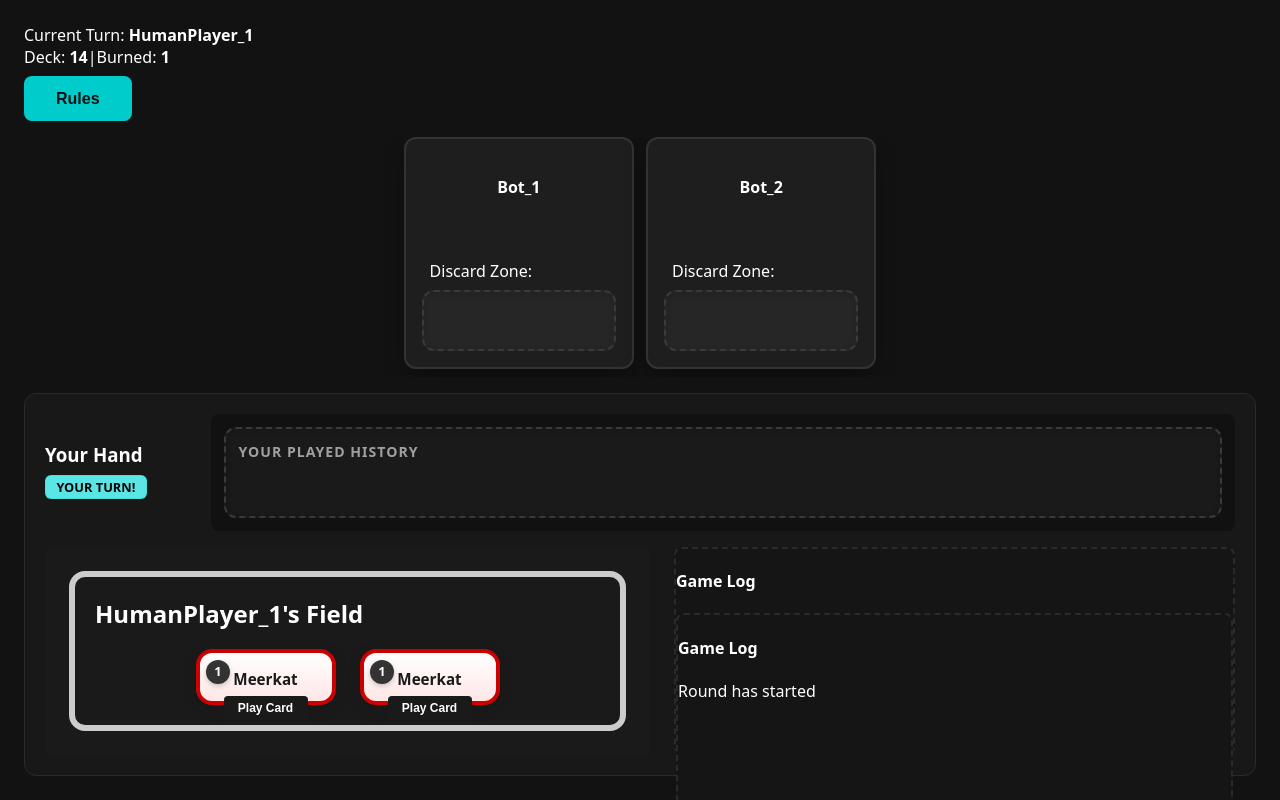
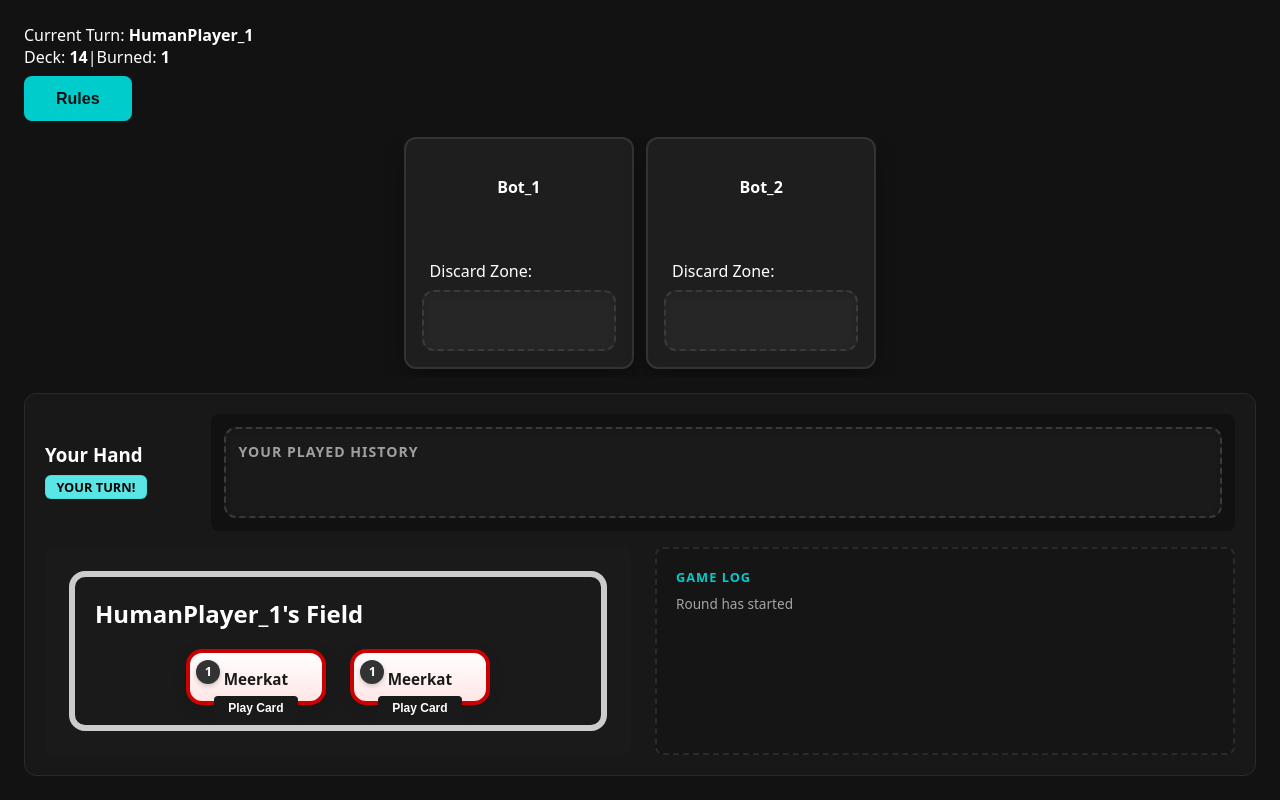
Before and after one commit to KyleCodeRespecter/ZooDeduce, a React (Vite) app: page / in a window 1280 px wide. Both pictures are taken after a click on the button "Play Game". Built offline with nearby package versions, Linux system fonts and the light colour scheme.

Commit message:
Cleaning up log styling by adding padding and scrollability. Adjusting games logs. Stag beetle logs are still having some issues

```diff
--- a/src/engine/game.manager.ts
+++ b/src/engine/game.manager.ts
@@ -132,10 +132,6 @@ export function handleCardPlayPipeline(
           validTargetIds,
           playedCard,
         );
-        if (finalTargetId)
-        {
-          finalGuess = CardType.Owl // default
-        }
       } else {
         finalTargetId = validTargetIds[0]; // Human auto-bypass selects the lone target
       }
@@ -153,6 +149,16 @@ export function handleCardPlayPipeline(
   activePlayer.discardPile.push(playedCard.type);
   nextState.activeTargetRequest = null;
 
+  // Run the memory audit before executing effect rules, capturing the exact state of the board
+  auditBotMemoriesOnCardPlay(nextState, activePlayer, playedCard.type);
+  if (
+    activePlayer.isBot &&
+    playedCard.type === CardType.Meerkat &&
+    finalTargetId
+  ) {
+    finalGuess = calculateSmartBotGuess(nextState, activePlayer, finalTargetId);
+  }
+
   appendLogToFeed(
     nextState,
     activePlayer.name,
@@ -162,18 +168,16 @@ export function handleCardPlayPipeline(
     finalGuess ? CardType[finalGuess] : null,
   );
 
-  // Run the memory audit before executing effect rules, capturing the exact state of the board
-  auditBotMemoriesOnCardPlay(nextState, activePlayer, playedCard.type);
 
   if (finalTargetId || !playedCard.requiresTarget) {
-    if (activePlayer.isBot) {
-      finalGuess = calculateSmartBotGuess(nextState, activePlayer, finalTargetId);
-    }
     executeCardEffectRules(nextState, playedCard, finalTargetId, finalGuess);
   }
 
   const evaluatedState = evaluateAndFinalizeMatch(nextState);
-  if (evaluatedState.winnerId) return evaluatedState;
+  if (evaluatedState.winnerId) {
+    logNewEliminations(currentSnapshot, evaluatedState)
+    return evaluatedState;
+  }
 
   // checking the evaluated state of the beaver card
   if (evaluatedState.cardSelectRequest !== null) {
@@ -201,30 +205,18 @@ export function handleCardPlayPipeline(
 
     if (!isHumanInvolved) {
       gameLogger.log(
-        `[AI SHOWDOWN BYPASS]: Pure Bot-vs-Bot duel detected. Resolving instantly in background.`,
+        `[AI SHOWDOWN BYPASS]: Pure Bot-vs-Bot duel detected. Resolving.`,
       );
-      const challenger = evaluatedState.players.find(
-        (p) => p.id === showdown.challengerId,
-      );
-      const opponent = evaluatedState.players.find(
-        (p) => p.id === showdown.targetId,
-      );
-
       let resolvedState = handleShowdownElimination(evaluatedState);
-      appendLogToFeed(
-        resolvedState,
-        challenger?.name || 'unknown',
-        CardType.StagBeetle,
-        'ELIMINATION',
-        opponent?.name || 'unknown',
-      );
 
       advanceTurnRotation(resolvedState);
+      logNewEliminations(currentSnapshot, resolvedState);
       return resolvedState;
     }
     gameLogger.log(
       `[ENGINE FREEZE]: Human participant detected in showdown duel. Halting turn index loop rotations.`,
     );
+    logNewEliminations(currentSnapshot, evaluatedState);
     return evaluatedState;
   }
 
@@ -247,6 +239,7 @@ export function handleCardPlayPipeline(
   // generic turn advancement. Other states should eventually end here
   advanceTurnRotation(evaluatedState);
   gameLogger.log(`human has moved turn to : ${evaluatedState.players[evaluatedState.currentPlayerIndex]}`);
+  logNewEliminations(currentSnapshot, evaluatedState);
   return evaluatedState;
 }
 
@@ -805,3 +798,22 @@ function appendLogToFeed(
 
   state.actionFeed = [freshLog, ...state.actionFeed];
 }
+
+function logNewEliminations(
+  initialSnapshot: GameStateSnapshot,
+  mutatedSnapshot: GameStateSnapshot,
+): void {
+  initialSnapshot.players.forEach((prevPlayer) => {
+    const nextPlayer = mutatedSnapshot.players.find(
+      (p) => p.id === prevPlayer.id,
+    );
+    if (nextPlayer && !prevPlayer.isEliminated && nextPlayer.isEliminated) {
+      appendLogToFeed(
+        mutatedSnapshot,
+        nextPlayer.name,
+        0 as CardType,
+        'ELIMINATION',
+      );
+    }
+  });
+}
--- a/src/game/board/ClientWorkspace.tsx
+++ b/src/game/board/ClientWorkspace.tsx
@@ -3,6 +3,7 @@ import { ClientWorkspaceProps } from './board.types';
 import { UserField } from '../components/UserField.tsx';
 import { UserDiscardField } from '../components/UserDiscardField.tsx';
 import { formatLogMessage } from '../../ultils/feed.utils.ts'
+import './board.styles.css'
 
 export const ClientWorkspace: React.FC<ClientWorkspaceProps> = ({
   player,
@@ -62,10 +63,8 @@ export const ClientWorkspace: React.FC<ClientWorkspaceProps> = ({
             />
           </div>
         </div>
-        <div className="client-feed-placeholder-box">
+        <div className="client-feed-container">
           <h4 className="feed-header-title">Game Log</h4>
-          <div className="client-feed-placeholder-box">
-            <h4 className="feed-header-title">Game Log</h4>
             <div className="feed-log-stream-box">
               {actionFeed && actionFeed.length > 0 ? (
                 actionFeed.map((logEntry, index) => (
@@ -79,7 +78,6 @@ export const ClientWorkspace: React.FC<ClientWorkspaceProps> = ({
                 </p>
               )}
             </div>
-          </div>
         </div>
       </div>
     </section>
--- a/src/game/board/board.styles.css
+++ b/src/game/board/board.styles.css
@@ -193,7 +193,7 @@ html, body {
     height: 100%;
 }
 
-.client-feed-placeholder-box {
+.client-feed-container {
     flex: 1;
     min-width: 200px;
     background-color: #151515;
@@ -201,6 +201,40 @@ html, body {
     border-radius: 0.5rem;
     box-sizing: border-box;
     height: 100%;
+    display: flex;
+    flex-direction: column;
+    max-height: 100%;
+    overflow: hidden;
+    padding: clamp(0.75rem, 1.5vw, 1.25rem);
+}
+
+.feed-header-title {
+    margin: 0 0 0.5rem 0;
+    font-size: 0.8rem;
+    color: #00cccc;
+    text-transform: uppercase;
+    letter-spacing: 1px;
+    flex-shrink: 0; /* Freeze title text line box size */
+}
+
+.feed-log-stream-box {
+    width: 100%;
+    flex: 1 1 auto;
+    overflow-y: auto !important;
+    overflow-x: hidden;
+    display: flex;
+    flex-direction: column;
+    gap: 0.45rem;
+    box-sizing: border-box;
+    padding-right: 0.25rem;
+}
+
+.feed-log-entry {
+    margin: 0;
+    font-size: 0.85rem;
+    line-height: 1.4;
+    color: #a5a5a5;
+    word-break: break-word;
 }
 
 .client-hand-zone {
@@ -257,7 +291,7 @@ html, body {
         height: auto !important;
     }
 
-    .client-feed-placeholder-box {
+    .client-feed-container {
         order: 1;
         width: 100% !important;
         background-color: #151515;
@@ -266,3 +300,17 @@ html, body {
         height: auto !important;
     }
 }
+
+.feed-log-stream-box::-webkit-scrollbar {
+    width: 4px;
+}
+.feed-log-stream-box::-webkit-scrollbar-track {
+    background: rgba(255, 255, 255, 0.01);
+}
+.feed-log-stream-box::-webkit-scrollbar-thumb {
+    background: #333333;
+    border-radius: 2px;
+}
+.feed-log-stream-box::-webkit-scrollbar-thumb:hover {
+    background: #00cccc;
+}
--- a/src/ultils/feed.utils.ts
+++ b/src/ultils/feed.utils.ts
@@ -26,7 +26,7 @@ export function formatLogMessage(entry: MatchLogEntry): string {
       return `${entry.actorName} played a Chameleon.`;
 
     case CardType.StagBeetle:
-      return `${entry.actorName} played a Stag Beetle on ${entry.targetName || 'Unknown'}! Outcome: ${entry.extraDetails || 'Secret'}.`;
+      return `${entry.actorName} played a Stag Beetle on ${entry.targetName || 'Unknown'}.`;
 
     case CardType.Rhino:
       return `${entry.actorName} played a Rhino on ${entry.targetName || 'Unknown'}.`;
```
